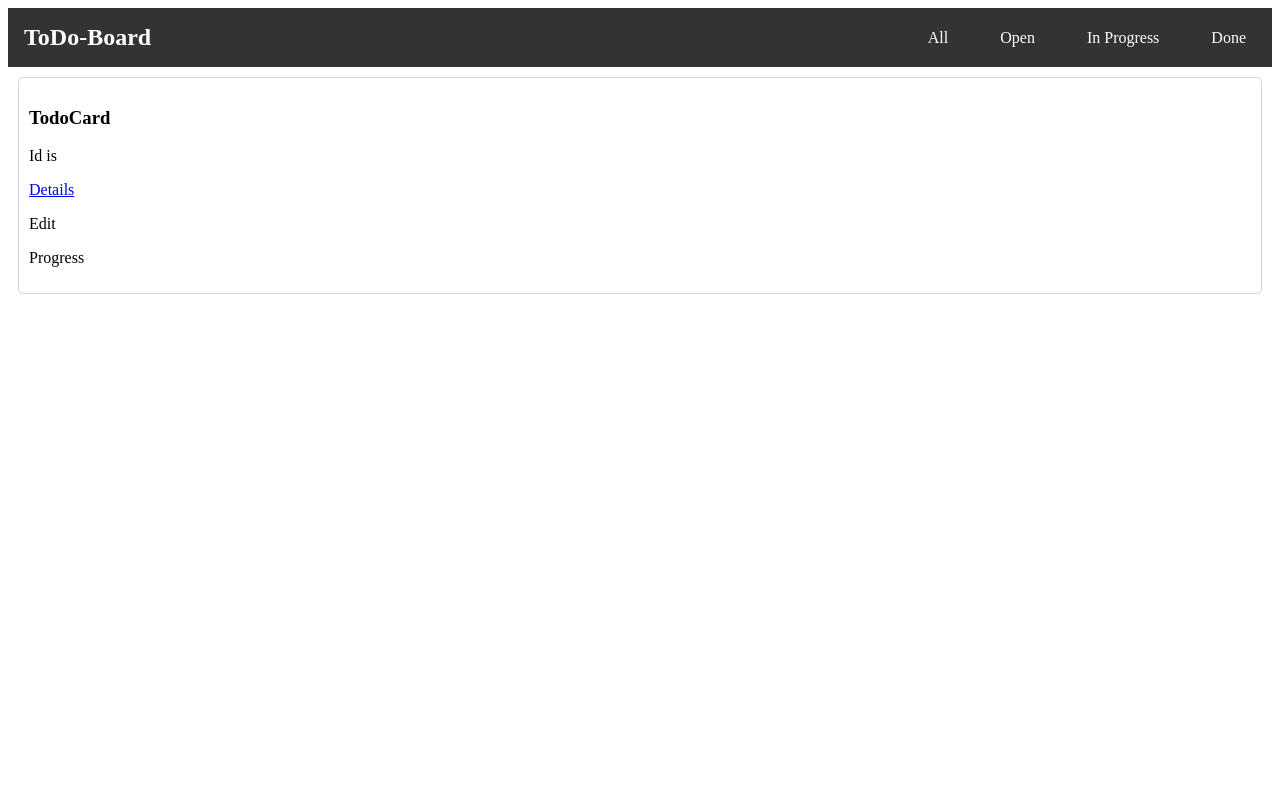
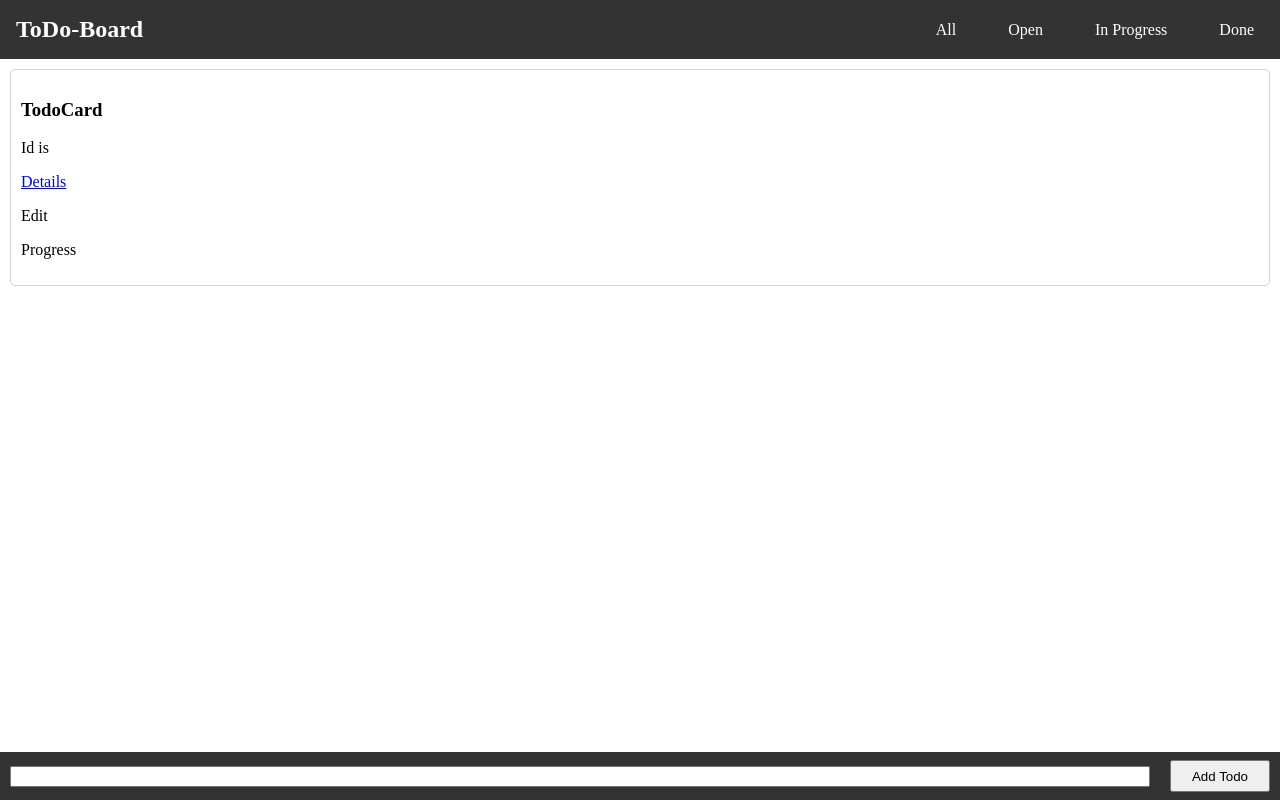
Before and after one commit to CarstenKremser/cgn-java-24-1-frontend-recapproject-frontend, a React (Vite) app: page /todo/1 in a window 1280 px wide. Built offline with nearby package versions, Linux system fonts and the light colour scheme; no server answers.

Commit message:
Add add todo (not working yet)

```diff
--- a/src/App.tsx
+++ b/src/App.tsx
@@ -8,6 +8,7 @@ import axios from "axios";
 import {TodoPage} from "./pages/todoPage.tsx";
 import {AllStatusColumnCard} from "./components/AllStatusColumnCard.tsx";
 import {Navigation} from "./components/Navigation.tsx";
+import {AddTodo} from "./components/AddTodo.tsx";
 
 
 export default function App() {
@@ -34,6 +35,7 @@ export default function App() {
                 <Route path="/done" element={<TodoStatusColumnCard status={"DONE"} todos={todos}/>}/>
                 <Route path="/todo/:id" element={<TodoPage />}/>
             </Routes>
+            <AddTodo />
         </div>
     )
 }
--- /dev/null
+++ b/src/assets/AddTodo.css
@@ -0,0 +1,23 @@
+div.add-todo-bar {
+    display: flex;
+    justify-content: flex-end;
+    align-items: center;
+    background-color: #333333;
+    color: white;
+    height: 3em;
+    position: fixed;
+    bottom: 0dvh;
+    width: 100dvw;
+}
+
+input.add-todo {
+    margin: 10px;
+    width: fit-content;
+    flex-grow: 1;
+}
+
+button.add-todo {
+    margin: 10px;
+    padding: 0.5em;
+    width: 100px;
+}
--- a/src/assets/Navigation.css
+++ b/src/assets/Navigation.css
@@ -47,14 +47,3 @@ nav ul li a {
 nav ul li a:not(.active):hover {
     border-color: #555555;
 }
-
-nav .navbar-menu {
-    display: none;
-    position: absolute;
-    top: 0.75rem;
-    right: 0.5rem;
-    flex-direction: column;
-    justify-content: space-between;
-    width: 2.25rem;
-    height: 2rem;
-}
--- a/src/assets/styles.css
+++ b/src/assets/styles.css
@@ -1,3 +1,7 @@
+body {
+    margin: 0;
+}
+
 ul {
     list-style-type: none;
     margin: 0;
--- a/src/components/AddTodo.tsx
+++ b/src/components/AddTodo.tsx
@@ -1,7 +1,23 @@
+import '../assets/AddTodo.css'
+import {ChangeEvent, useState} from "react";
 
 export function AddTodo() {
 
-    return (<div>
-        <input type={"text"}></input>
+    const [todoInput, setTodoInput] = useState("")
+
+
+    function handleButtonOnClick() {
+        // TODO: hier Todo zusammenbauen und ans Backend geben (per POST-Request)
+        console.log("Create new ToDo: " + todoInput)
+        setTodoInput("")
+    }
+
+    function handleOnInputChange(event: ChangeEvent<HTMLInputElement>) {
+        setTodoInput(event.target.value)
+    }
+
+    return (<div className={"add-todo-bar"}>
+        <input className={"add-todo"} type={"text"} onChange={handleOnInputChange} value={todoInput}></input>
+        <button className={"add-todo"} onClick={handleButtonOnClick}>Add Todo</button>
     </div>)
 }
```
